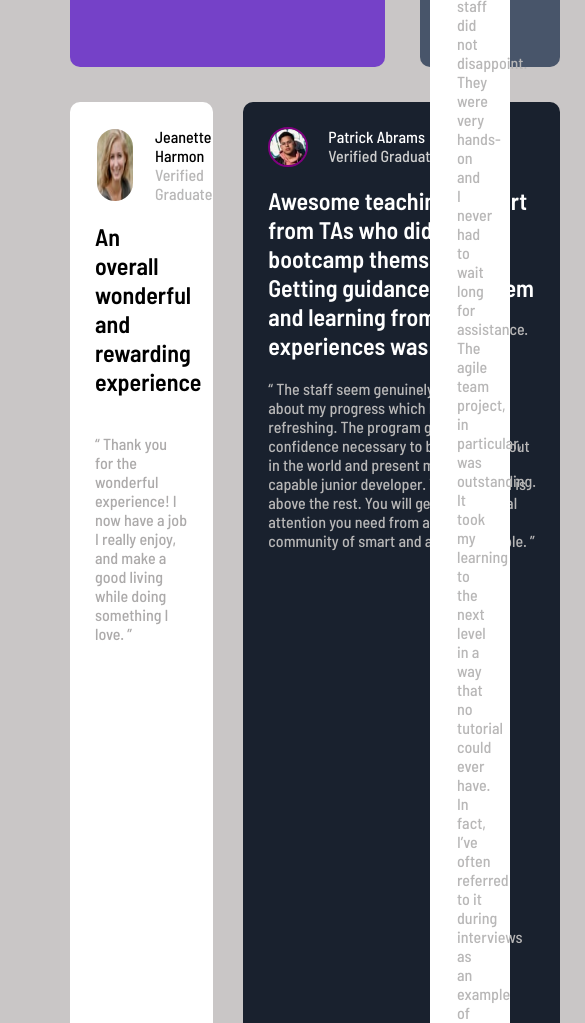
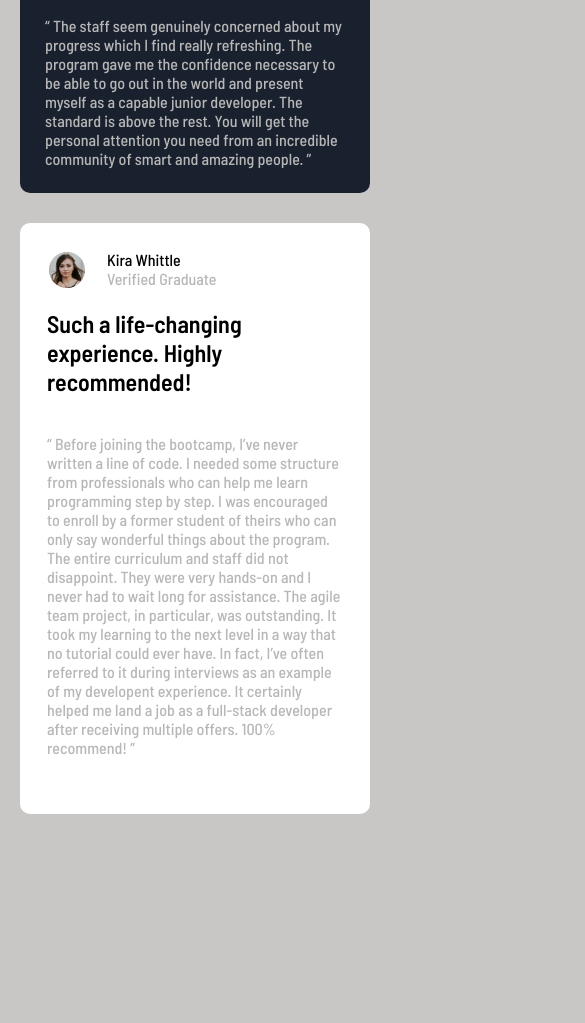
Before and after one commit to tari915/testimonials, a plain HTML site: page index.html in a window 390 px wide. Shown: the part 1387-2410 px from the top of the page, 585 px wide, since content can reach past the window. After the commit the page ends 2221 px from the top, so only its background shows below. Drawn offline with Linux system fonts and the light colour scheme.

Commit message:
tablet view done

```diff
--- a/style.css
+++ b/style.css
@@ -201,3 +201,44 @@ color:hsl(0, 1%, 72%)
     gap: 0px;
 }
 }
+@media screen and (max-width:768px) {
+    .first .top{
+        display: grid;
+        grid-template-columns: repeat(1,1fr);
+        justify-content: stretch;
+    }
+    .first .bottom{
+        display: grid;
+        grid-template-columns: 1fr;
+    }
+    .deny{
+        width: 100%;
+        margin-bottom: 30px;
+    }
+    .container{
+    display: grid;
+    grid-template-columns: repeat(12, 1fr );
+    min-height: 100vh;
+    gap: 0px;
+}
+    .container{
+        grid-template-columns: 1fr;
+
+        padding: 0%;
+    }
+    body{
+        padding: 20px;
+        gap: 0px;
+        background-color: rgb(201, 198, 198);
+    }
+    .first{
+    display: grid;
+    grid-gap: 0px;
+}
+.top{
+    gap: 0px;
+}
+.bottom{
+    gap: 0px;
+}
+}
```
